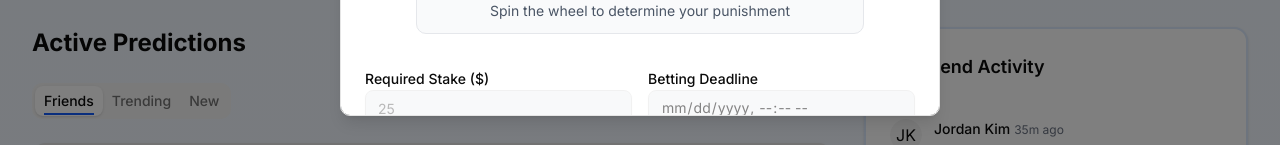
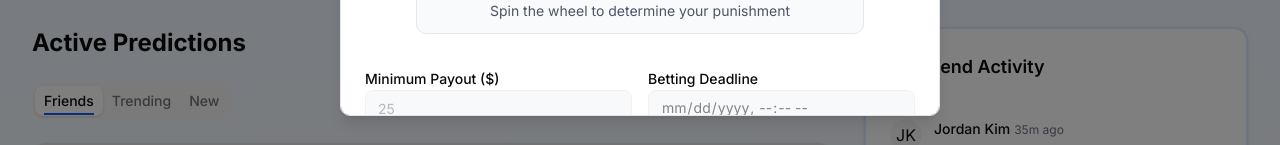
Before and after one commit to vincentcamp/startup-lab, a Next.js app: page / in a window 1280 px wide. Both pictures are taken after a click on the element "Create a Prediction". Shown: the part 644-789 px from the top of the page. Built offline with nearby package versions, Linux system fonts and the light colour scheme.

Commit message:
minimum payout

```diff
--- a/src/app/page.tsx
+++ b/src/app/page.tsx
@@ -780,7 +780,7 @@ export default function HomePage() {
                                 htmlFor="stake"
                               className="text-sm font-medium"
                             >
-                                Required Stake ($)
+                                Minimum Payout ($)
                             </label>
                             <Input
                                 id="stake"
```
